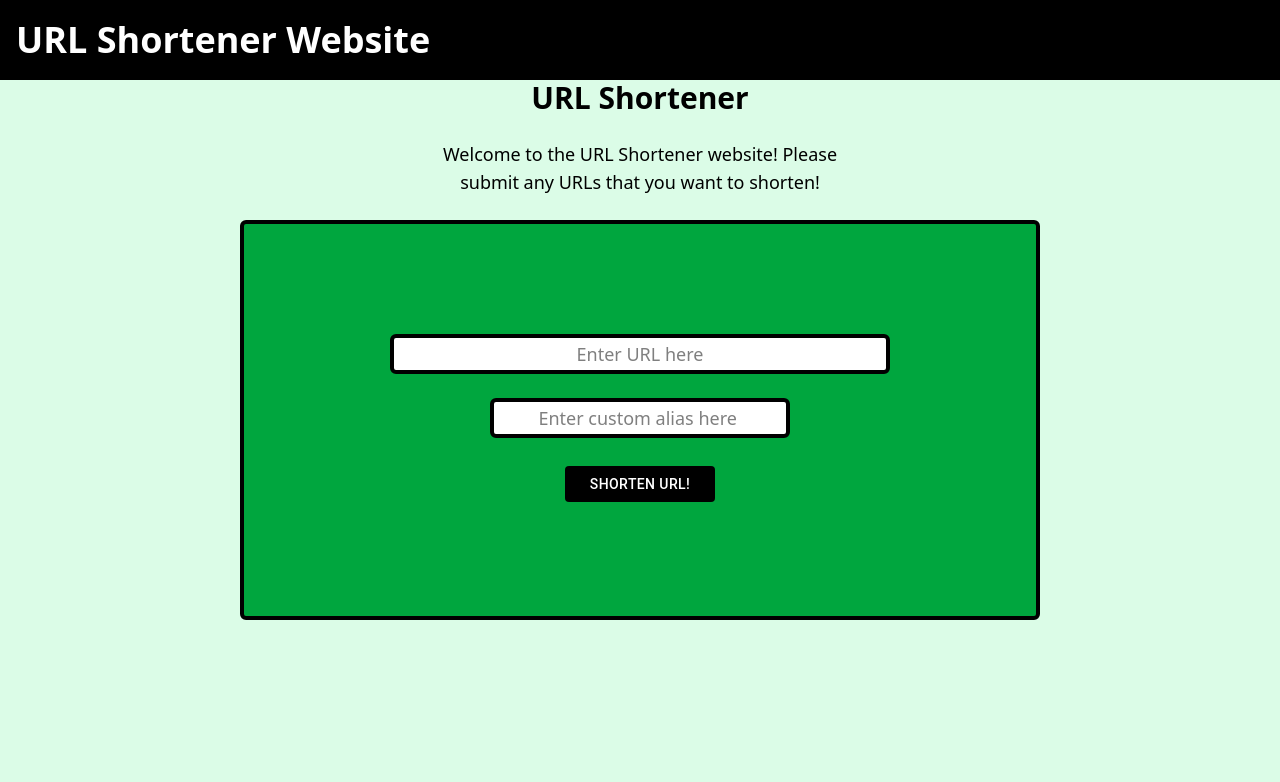
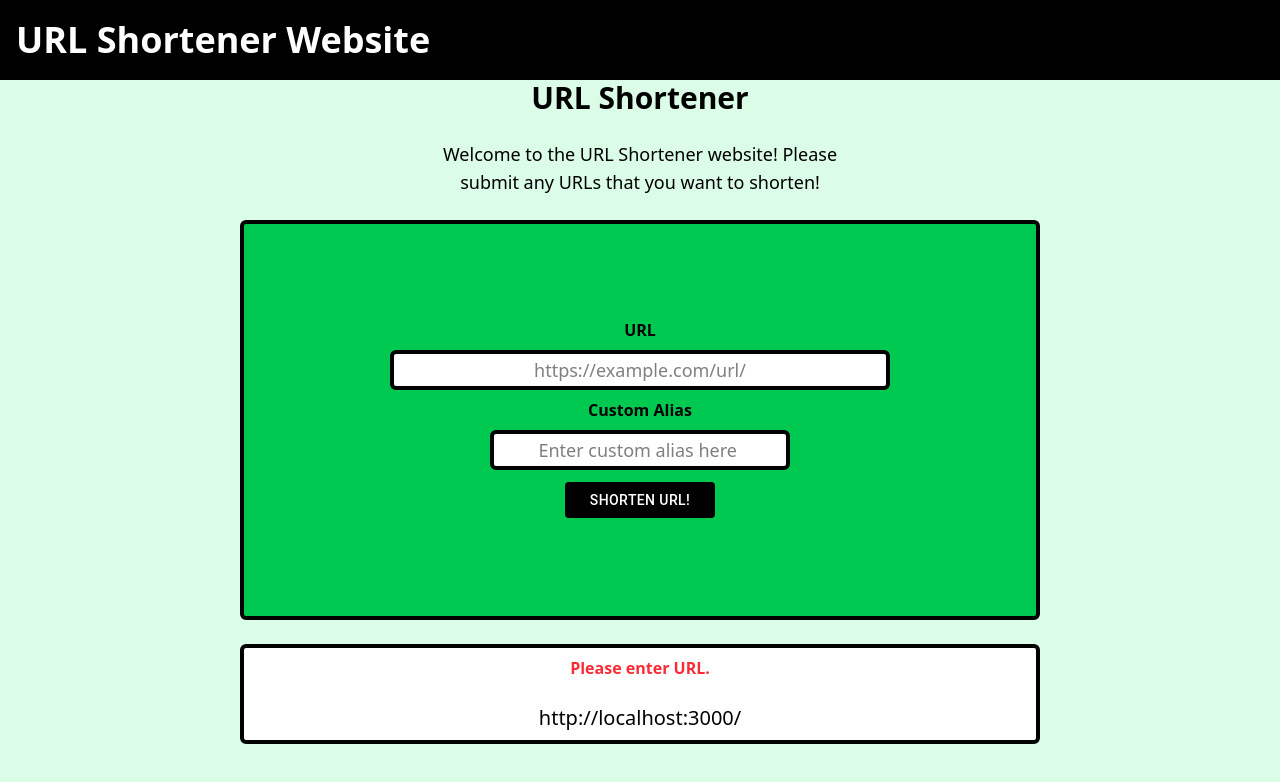
Before and after one commit to sphung01/mp-5, a Next.js app: page / in a window 1280 px wide. Shown: the top 782 px of the page. Built offline with nearby package versions, Linux system fonts and the light colour scheme; no server answers.

Commit message:
Fixed error handling

```diff
--- a/app/url/page.tsx
+++ b/app/url/page.tsx
@@ -1,7 +1,7 @@
 export default function ErrorPage() {
     return(
         <main className="flex flex-col items-center text-center space-y-6 bg-green-100 min-h-screen">
-            <p className="font-bold">
+            <p className="font-bold text-4xl">
                 You probably clicked on the link that leads you to no where.
                 Please click on the title, top left, to return to the original page.
                 And this time, be sure to enter your valid URL.
--- a/components/URLShortenForm.tsx
+++ b/components/URLShortenForm.tsx
@@ -2,22 +2,30 @@
 import { Button } from "@mui/material";
 import { useState } from "react";
 import createShortURL from "@/lib/createShortURL";
-//import Link from "next/link";
+import Link from "next/link";
 
 export default function URLShortenForm() {
     const [url, setUrl] = useState("");
     const [alias, setAlias] = useState("");
-    const [resultPromise, setResultPromise] = useState<Promise<string>>();
-    const [message, setMessage] = useState("");
+    const [currentAlias, setCurrentAlias] = useState("");
+    const [message, setMessage] = useState("Please enter URL.");
+    const [validation, setValidation] = useState(false);
 
-    const handleUrl = (event: React.FormEvent) => {
+    const handleUrl = async (event: React.FormEvent) => {
         event.preventDefault();
-        console.log(url);
-        setResultPromise(createShortURL(url, alias));
-        if(resultPromise) {
-            setMessage("Invalid URL: Could not verify URL. Please try again.");
-        } else {
-            setMessage("URL shortened successfully!");
+        const result = await createShortURL(url, alias);
+        if(result == "URL ERROR") {
+            setValidation(false);
+            setMessage("ERROR: URL is invalid. Please try again.");
+        }
+        else if(result == "ERROR") {
+            setValidation(false);
+            setMessage(`ERROR: The alias name "${alias}" already exists.`);
+        }
+        else {
+            setValidation(true);
+            setCurrentAlias(alias);
+            setMessage("URL shortened successfully! You can click or copy link below!");
         }
     }
 
@@ -25,19 +33,21 @@ export default function URLShortenForm() {
         <>
             <form
                 className="flex flex-col items-center justify-center
-                    bg-green-600 w-200 h-100 rounded-md space-y-6 border-groove border-4"
+                    bg-green-500 w-200 h-100 rounded-md space-y-2 border-groove border-4"
                 onSubmit={handleUrl}
-                >
+            >
+                <p className="font-bold">URL</p>
                 <input
                     className="text-black text-center text-lg rounded-md
                     border-round border-groove border-4
                     bg-white w-125 h-10"
                     value={url}
                     type="text"
-                    placeholder="Enter URL here"
+                    placeholder="https://example.com/url/"
                     onChange={(e) => setUrl(e.target.value)}
                     required
                 />
+                <p className="font-bold">Custom Alias</p>
                 <input
                     className="text-black text-center text-lg rounded-md
                     border-round border-groove border-4
@@ -59,8 +69,23 @@ export default function URLShortenForm() {
                     Shorten URL!
                 </Button>
             </form>
-            <p>{message}</p>
+            {
+                validation ?
+                <div className="flex flex-col items-center justify-center
+                    bg-white w-200 h-25 rounded-md space-y-6 border-groove border-4">
+                    <p className="text-green-500 font-bold">{message}</p>
+                    <Link href={`/url/${alias}`} className="text-xl hover:underline">
+                        http://localhost:3000/{currentAlias}
+                    </Link>
+                </div> :
+                <div className="flex flex-col items-center justify-center
+                    bg-white w-200 h-25 rounded-md space-y-6 border-groove border-4">
+                    <p className="text-red-500 font-bold">{message}</p>
+                    <Link href={`/url/${alias}`} className="text-xl hover:underline">
+                        http://localhost:3000/{currentAlias}
+                    </Link>
+                </div>
+            }
         </>
-
     );
 }
--- a/lib/createShortURL.ts
+++ b/lib/createShortURL.ts
@@ -4,19 +4,29 @@ import getCollection, { URL_COLLECTION } from "@/db";
 export default async function createShortURL(
     url: string,
     alias: string,
-): Promise<string> {
+): Promise<string | null> {
     const p = {
         url: url,
         alias: alias,
     };
 
-    const urlRes = await fetch(`${url}`);
-
-    if(!urlRes.ok){
-        throw new Error("Failed to fetch URL");
+    try {
+        const urlRes = await fetch(`${url}`);
+        if(!urlRes.ok) {
+            return "URL ERROR";
+        }
+    } catch (error) {
+        console.error(error);
+        return "URL ERROR";
     }
 
     const urlCollection = await getCollection(URL_COLLECTION);
+    const data = await urlCollection.findOne({alias: p.alias});
+
+    if(data?.alias == alias){
+        return "ERROR";
+    }
+
     const res = await urlCollection.insertOne({...p});
 
     if(!res.acknowledged) {
```
